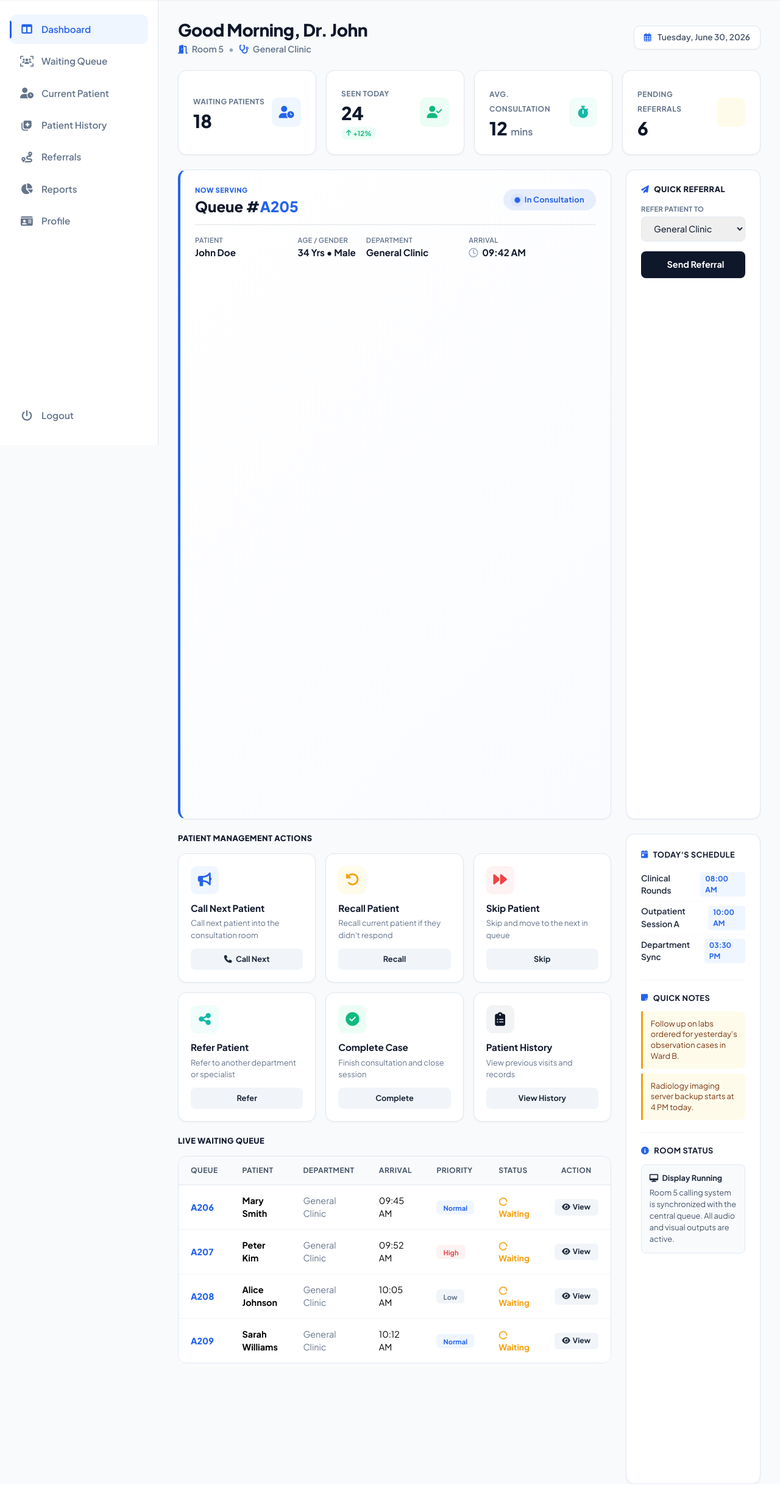
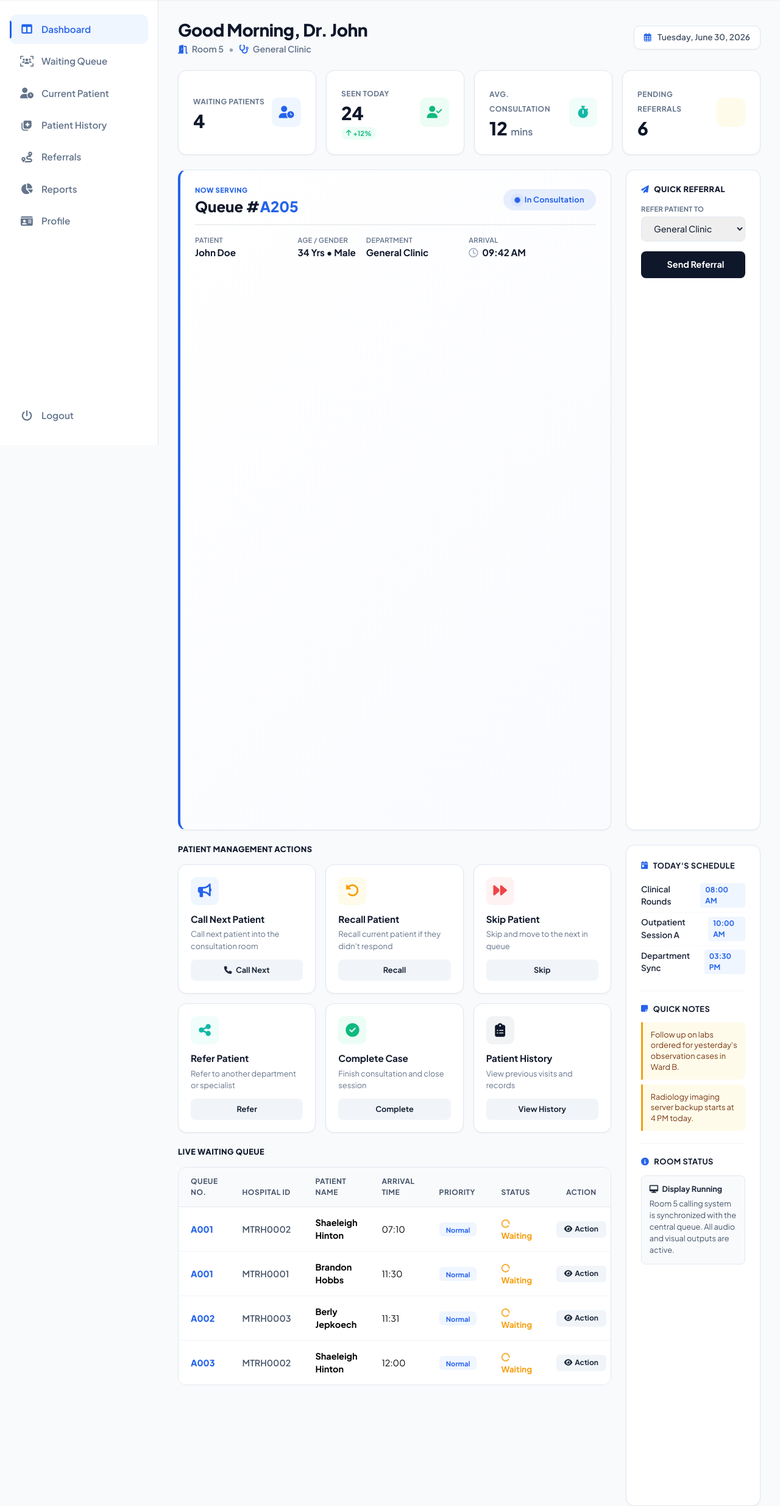
Before and after one commit to DerrickMoiben/Patient-Queue-Management-System, a Django app: page /core/doctor-dashboard/ in a window 1280 px wide. Shown: the part 70-2539 px from the top of the page at 61% size. Before the commit the page ends 2503 px from the top, so only its background shows below. Run offline with Django 5.2, Linux system fonts and the light colour scheme; a user stored in the database is signed in; data comes from the database, SQL or seed files in the repository; both versions use the stored data as it was after the commit.

Commit message:
added the doctors dashboard with patient to be treated and in the queue

```diff
--- a/core/templates/doctor_dashboard.html
+++ b/core/templates/doctor_dashboard.html
@@ -620,6 +620,14 @@
             color: var(--primary);
         }
 
+        .empty-container {
+            background: var(--white);
+            padding: 3rem 1.5rem;
+            border-radius: var(--radius-md);
+            border: 1px dashed var(--gray-200);
+            text-align: center;
+        }
+
         @media (max-width: 1200px) {
             .sidebar {
                 transform: translateX(-100%);
@@ -691,7 +699,6 @@
 </head>
 <body>
 
-    <!-- ====== TOP NAVIGATION ====== -->
     <nav class="navbar navbar-expand-lg navbar-custom">
         <div class="d-flex align-items-center w-100 justify-content-between">
             <div class="d-flex align-items-center">
@@ -728,7 +735,6 @@
         </div>
     </nav>
 
-    <!-- ====== SIDEBAR ====== -->
     <aside class="sidebar" id="layoutSidebar">
         <ul class="sidebar-menu">
             <li>
@@ -777,10 +783,8 @@
         </ul>
     </aside>
 
-    <!-- ====== MAIN CONTENT ====== -->
     <main class="main-wrapper">
 
-        <!-- Header -->
         <div class="row align-items-center mb-4">
             <div class="col-md-8">
                 <h1 style="font-weight: 800; color: var(--gray-900); font-size: 1.75rem; letter-spacing: -0.5px; margin-bottom: 0.25rem;">Good Morning, Dr. John</h1>
@@ -797,13 +801,12 @@
             </div>
         </div>
 
-        <!-- Stats -->
         <div class="row g-3 mb-4">
             <div class="col-xl-3 col-sm-6">
                 <div class="card-custom d-flex align-items-center justify-content-between">
                     <div>
                         <span class="stat-label">Waiting Patients</span>
-                        <div class="stat-number">18</div>
+                        <div class="stat-number">{% if doctor_visits %}{{ doctor_visits|length }}{% else %}0{% endif %}</div>
                     </div>
                     <div class="stat-icon-wrapper"><i class="fas fa-user-clock"></i></div>
                 </div>
@@ -840,10 +843,8 @@
 
         <div class="row g-4">
 
-            <!-- Left Column -->
             <div class="col-xl-9 col-lg-8">
 
-                <!-- Now Serving -->
                 <div class="card-custom card-now-serving mb-4">
                     <div class="d-flex flex-wrap align-items-center justify-content-between gap-3 mb-3 pb-3 border-bottom" style="border-color: var(--gray-200);">
                         <div>
@@ -878,7 +879,6 @@
                     </div>
                 </div>
 
-                <!-- Quick Actions -->
                 <h3 style="font-size: 0.8rem; font-weight: 800; color: var(--gray-900); text-transform: uppercase; letter-spacing: 0.5px; margin-bottom: 1rem;">Patient Management Actions</h3>
                 <div class="row g-3 mb-4">
                     <div class="col-xl-4 col-sm-6">
@@ -943,68 +943,53 @@
                     </div>
                 </div>
 
-                <!-- Waiting Queue Table -->
                 <h3 style="font-size: 0.8rem; font-weight: 800; color: var(--gray-900); text-transform: uppercase; letter-spacing: 0.5px; margin-bottom: 1rem;">Live Waiting Queue</h3>
+
+                {% if doctor_visits %}
                 <div class="table-responsive-custom">
                     <table class="table table-custom align-middle">
                         <thead>
                             <tr>
-                                <th>Queue</th>
-                                <th>Patient</th>
-                                <th>Department</th>
-                                <th>Arrival</th>
+                                <th>Queue No.</th>
+                                <th>Hospital ID</th>
+                                <th>Patient Name</th>
+                                <th>Arrival Time</th>
                                 <th>Priority</th>
                                 <th>Status</th>
                                 <th class="text-center">Action</th>
                             </tr>
                         </thead>
                         <tbody>
+                            {% for visit in doctor_visits %}
                             <tr>
-                                <td style="font-weight: 800; color: var(--primary);">A206</td>
-                                <td style="font-weight: 700;">Mary Smith</td>
-                                <td style="color: var(--gray-500);">General Clinic</td>
-                                <td>09:45 AM</td>
+                                <td style="font-weight: 800; color: var(--primary);">{{ visit.queue_number }}</td>
+                                <td style="font-weight: 600; color: var(--gray-600);">{{ visit.patient.hospital_id }}</td>
+                                <td style="font-weight: 700;">
+                                    {{ visit.patient.first_name }} {{ visit.patient.last_name }}
+                                </td>
+                                <td>{{ visit.visit_date|date:"H:i" }}</td>
                                 <td><span class="badge-priority priority-normal">Normal</span></td>
                                 <td><span style="color: var(--warning); font-weight: 700; font-size: 0.85rem;"><i class="fas fa-circle-notch fa-spin me-1"></i> Waiting</span></td>
-                                <td class="text-center"><a href="#" class="btn-table-action"><i class="fas fa-eye"></i> View</a></td>
+                                <td class="text-center">
+                                    <a href="#" class="btn-table-action"><i class="fas fa-eye"></i> Action</a>
+                                </td>
                             </tr>
-                            <tr>
-                                <td style="font-weight: 800; color: var(--primary);">A207</td>
-                                <td style="font-weight: 700;">Peter Kim</td>
-                                <td style="color: var(--gray-500);">General Clinic</td>
-                                <td>09:52 AM</td>
-                                <td><span class="badge-priority priority-high">High</span></td>
-                                <td><span style="color: var(--warning); font-weight: 700; font-size: 0.85rem;"><i class="fas fa-circle-notch fa-spin me-1"></i> Waiting</span></td>
-                                <td class="text-center"><a href="#" class="btn-table-action"><i class="fas fa-eye"></i> View</a></td>
-                            </tr>
-                            <tr>
-                                <td style="font-weight: 800; color: var(--primary);">A208</td>
-                                <td style="font-weight: 700;">Alice Johnson</td>
-                                <td style="color: var(--gray-500);">General Clinic</td>
-                                <td>10:05 AM</td>
-                                <td><span class="badge-priority priority-low">Low</span></td>
-                                <td><span style="color: var(--warning); font-weight: 700; font-size: 0.85rem;"><i class="fas fa-circle-notch fa-spin me-1"></i> Waiting</span></td>
-                                <td class="text-center"><a href="#" class="btn-table-action"><i class="fas fa-eye"></i> View</a></td>
-                            </tr>
-                            <tr>
-                                <td style="font-weight: 800; color: var(--primary);">A209</td>
-                                <td style="font-weight: 700;">Sarah Williams</td>
-                                <td style="color: var(--gray-500);">General Clinic</td>
-                                <td>10:12 AM</td>
-                                <td><span class="badge-priority priority-normal">Normal</span></td>
-                                <td><span style="color: var(--warning); font-weight: 700; font-size: 0.85rem;"><i class="fas fa-circle-notch fa-spin me-1"></i> Waiting</span></td>
-                                <td class="text-center"><a href="#" class="btn-table-action"><i class="fas fa-eye"></i> View</a></td>
-                            </tr>
+                            {% endfor %}
                         </tbody>
                     </table>
                 </div>
+                {% else %}
+                <div class="empty-container">
+                    <i class="fas fa-user-slash fa-2x mb-3" style="color: var(--gray-400);"></i>
+                    <h3 style="font-size: 1.1rem; font-weight: 700; color: var(--gray-800); margin-bottom: 0.25rem;">No patients waiting</h3>
+                    <p style="font-size: 0.85rem; color: var(--gray-500); margin: 0;">The current queue for your department is completely clear.</p>
+                </div>
+                {% endif %}
 
             </div>
 
-            <!-- Right Column -->
             <div class="col-xl-3 col-lg-4">
 
-                <!-- Referral Control -->
                 <div class="card-custom mb-4">
                     <h3 style="font-size: 0.8rem; font-weight: 800; color: var(--gray-900); text-transform: uppercase; letter-spacing: 0.5px; margin-bottom: 1rem;">
                         <i class="fas fa-paper-plane me-2" style="color: var(--primary);"></i>Quick Referral
@@ -1023,7 +1008,6 @@
                     <button class="btn-submit-custom"><i class="fas fa-send me-2"></i>Send Referral</button>
                 </div>
 
-                <!-- Summary Panel -->
                 <div class="card-custom">
 
                     <div class="summary-block">
@@ -1092,17 +1076,17 @@
 
             // Close sidebar on outside click (mobile)
             document.addEventListener('click', function(event) {
-                const isClickInsideSidebar = sidebar.contains(event.target);
-                const isClickOnToggle = sidebarToggle.contains(event.target);
+                const isClickInsideSidebar = sidebar ? sidebar.contains(event.target) : false;
+                const isClickOnToggle = sidebarToggle ? sidebarToggle.contains(event.target) : false;
 
-                if (!isClickInsideSidebar && !isClickOnToggle && window.innerWidth <= 1200) {
+                if (!isClickInsideSidebar && !isClickOnToggle && window.innerWidth <= 1200 && sidebar) {
                     sidebar.classList.remove('active');
                 }
             });
 
             // Auto-close sidebar on resize to desktop
             window.addEventListener('resize', function() {
-                if (window.innerWidth > 1200) {
+                if (window.innerWidth > 1200 && sidebar) {
                     sidebar.classList.remove('active');
                 }
             });
@@ -1125,7 +1109,6 @@
             // Table row view button clicks (demo)
             document.querySelectorAll('.btn-table-action').forEach(btn => {
                 btn.addEventListener('click', function(e) {
-                    e.preventDefault();
                     const row = this.closest('tr');
                     if (row) {
                         row.style.backgroundColor = 'var(--primary-light)';
--- a/core/templates/triage_dashboard.html
+++ b/core/templates/triage_dashboard.html
@@ -55,7 +55,7 @@
 
                         <td>
 
-                            <a href="{% url 'triage' %}"
+                            <a href="{% url 'triage' visit.id %}"
                                class="btn btn-success">
 
                                 Start Triage
--- a/core/urls.py
+++ b/core/urls.py
@@ -10,6 +10,6 @@ urlpatterns = [
     path("register-patient/", register_patient, name="register_patient"),
     path("start-visit/", start_visit, name="start_visit"),
     path("triage_dashboard/", triage_dashboard, name="triage_dashboard"),
-    path("triage/", triage, name="triage"),
+    path("triage/<int:visit_id>/", triage, name="triage"),
 
 ]
--- a/core/views.py
+++ b/core/views.py
@@ -1,9 +1,8 @@
-from django.shortcuts import render, redirect
+from django.shortcuts import render, redirect, get_object_or_404
 from django.contrib.auth import authenticate, login
 from django.contrib import messages
 from .forms import UserRegistrationForm, PatientRegistrationForm, VisitForm, TriageForm
 from .models import Patient, Visit
-
 
 
 # Create your views here.
@@ -73,7 +72,8 @@ def reception_dashboard(request):
 
 @login_required
 def doctor_dashboard(request):
-    return render(request, "doctor_dashboard.html")
+    doctor_visits = Visit.objects.filter(current_department="doctor", status="waiting")
+    return render(request, "doctor_dashboard.html", {"doctor_visits": doctor_visits})
 
 
 def register_patient(request):
@@ -150,16 +150,20 @@ def triage_dashboard(request):
     triage_waiting_visits = Visit.objects.filter(status="waiting", current_department="triage")
     return render(request, "triage_dashboard.html", {"visits": triage_waiting_visits})
 
-def triage(request):
+def triage(request, visit_id):
+    visit = get_object_or_404(Visit, id=visit_id)
     if request.method == "POST":
         form = TriageForm(request.POST)
         if form.is_valid():
             triage = form.save(commit=False)
-            triage.created_by = request.user
+            triage.visit = visit
             triage.save()
+            visit.current_department = "doctor"
+            visit.status = "waiting"
+            visit.save()
             messages.success(request, "Triage information saved successfully.")
-            return redirect("triage")  # Redirect to a success page or another view
+            return redirect("triage_dashboard")  # Redirect to a success page or another view
     else:
         form = TriageForm()
         messages.error(request, "Please correct the errors below.")
-    return render(request, "triage.html", {"form": form})
+    return render(request, "triage.html", {"form": form, "visit": visit})
```
Also changed, not shown: core/migrations/0005_triage.py (added), db.sqlite3.
